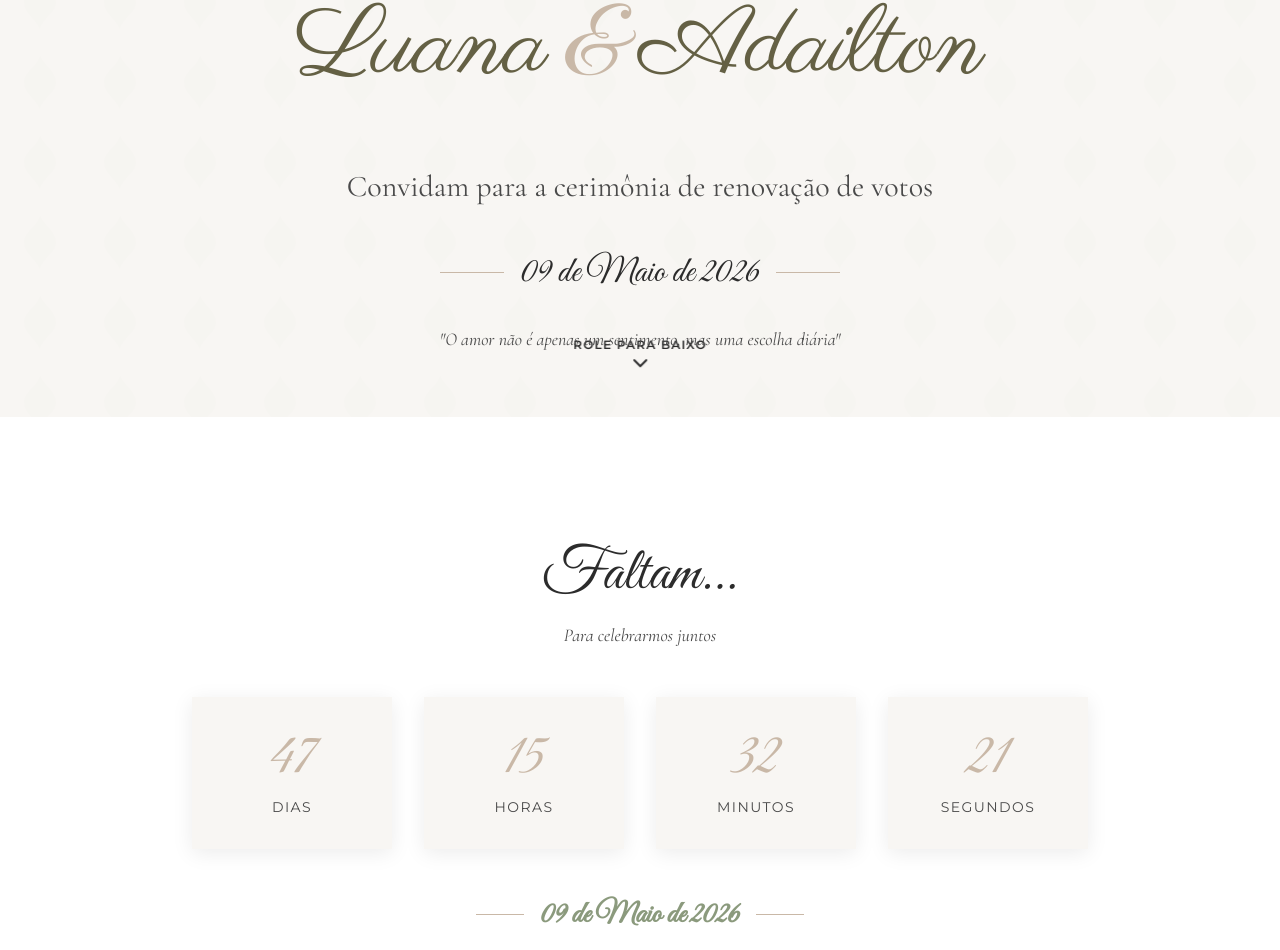
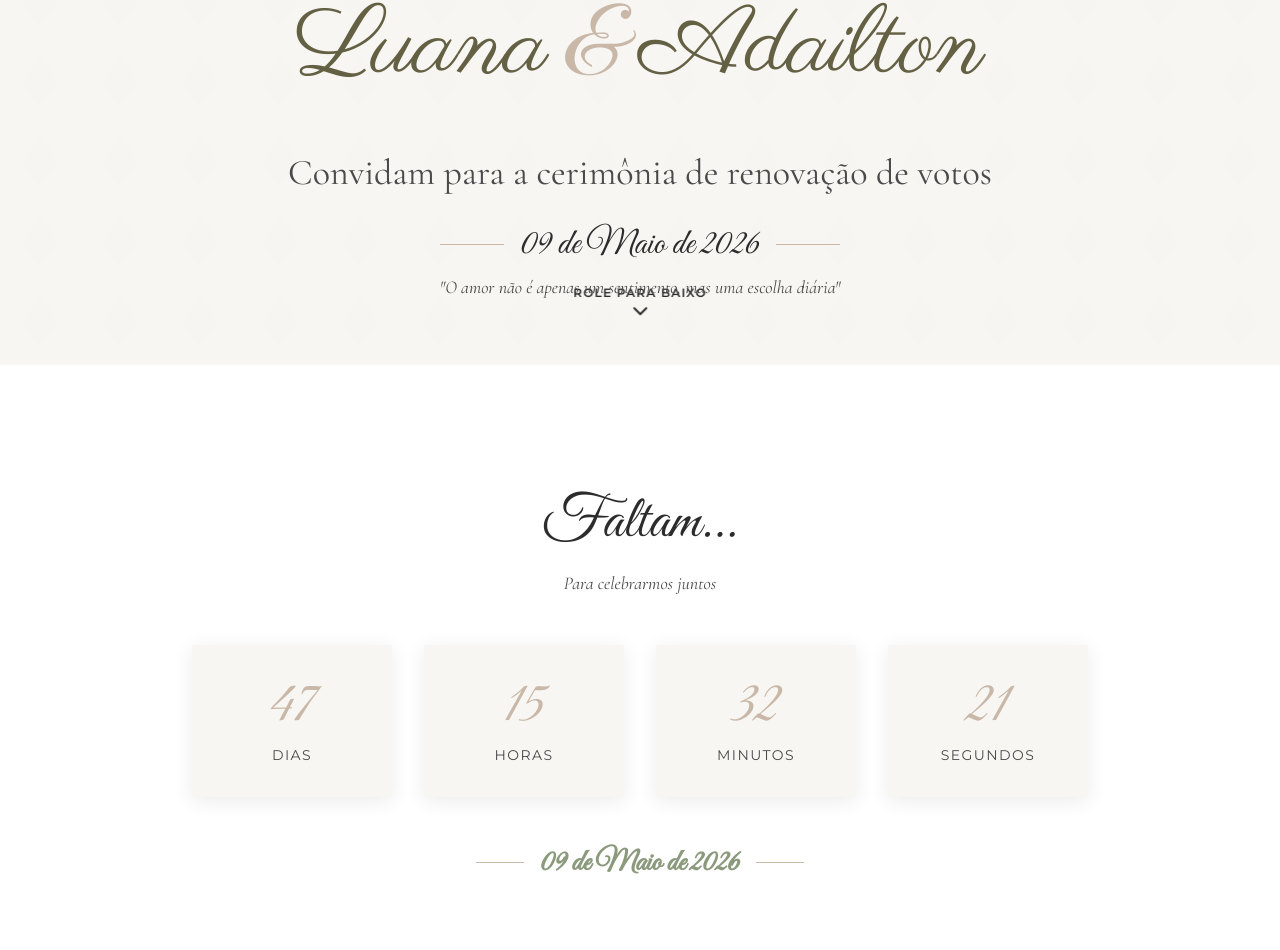
Before and after one commit to AdailtonMRO/BodasdePrata, a React (Vite) app: page / in a window 1280 px wide. Shown: the part 831-1781 px from the top of the page. Built offline with nearby package versions, Linux system fonts and the light colour scheme.

Commit message:
feat: create Hero section component displaying wedding invitation details, a music toggle, and a scroll indicator.

```diff
--- a/src/sections/Hero.tsx
+++ b/src/sections/Hero.tsx
@@ -81,7 +81,7 @@ export function Hero() {
           </h1>
 
           {/* Description */}
-          <p className="font-serif text-2xl md:text-3xl text-light-text my-12 animate-fade-in opacity-0" style={{ animationDelay: '0.5s' }}>
+          <p className="font-serif text-3xl md:text-4xl text-light-text my-8 animate-fade-in opacity-0" style={{ animationDelay: '0.5s' }}>
             Convidam para a cerimônia de renovação de votos
           </p>
 
@@ -97,7 +97,7 @@ export function Hero() {
           </div>
 
           {/* Quote */}
-          <p className="font-serif text-base md:text-lg text-light-text italic mt-8 max-w-xl animate-fade-in opacity-0" style={{ animationDelay: '0.8s' }}>
+          <p className="font-serif text-base md:text-lg text-light-text italic mt-2 max-w-xl animate-fade-in opacity-0" style={{ animationDelay: '0.8s' }}>
             "O amor não é apenas um sentimento, mas uma escolha diária"
           </p>
 
```
